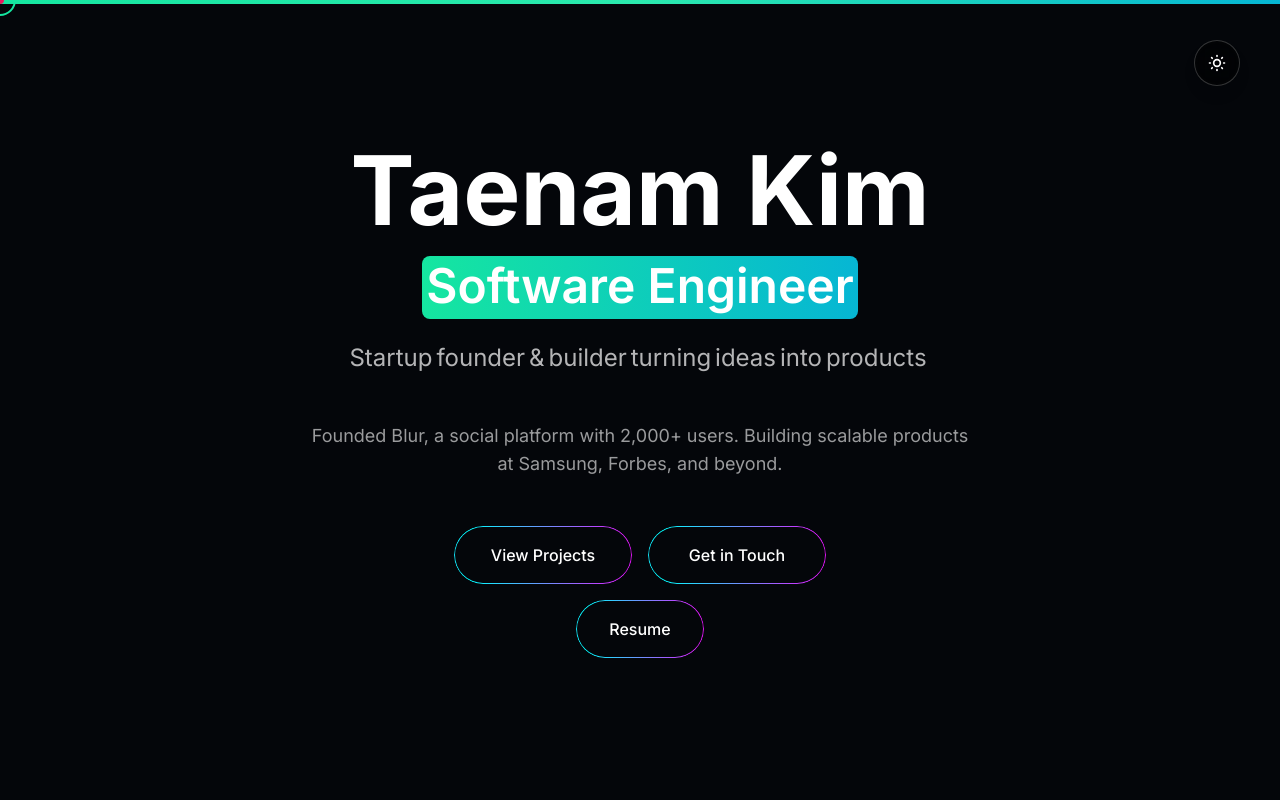
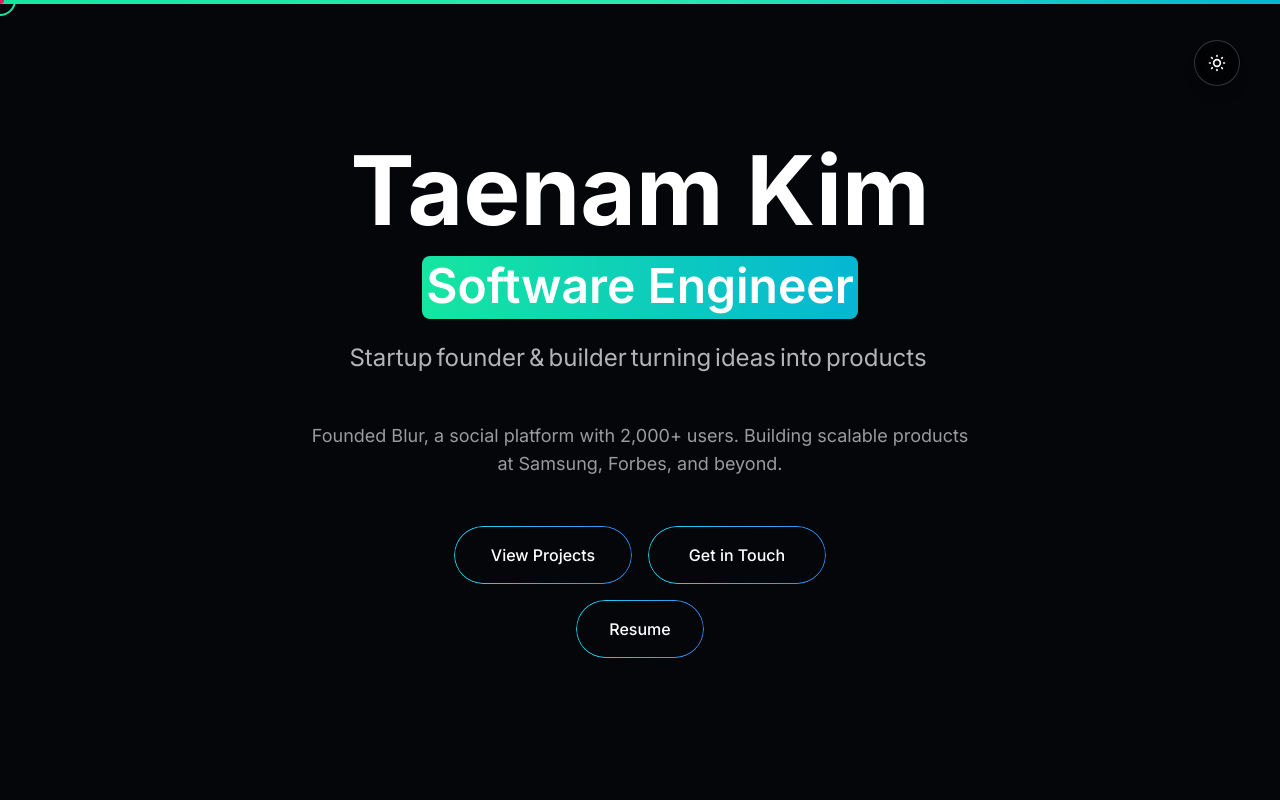
Before and after one commit to taenam1214/taenam1214.github.io, a React (Create React App) app: page / in a window 1280 px wide. Shown: the top 800 px of the page. Built offline with nearby package versions, Linux system fonts and the light colour scheme.

Commit message:
Recolor shared UI effect components to the new palette

```diff
--- a/src/components/ui/background-beams.jsx
+++ b/src/components/ui/background-beams.jsx
@@ -57,9 +57,9 @@ export const BackgroundBeams = ({ className }) => {
                 delay: Math.random() * 2,
               }}
             >
-              <stop stopColor="#ff00ff" stopOpacity="0" />
-              <stop stopColor="#ff00ff" />
-              <stop offset="1" stopColor="#00ffff" stopOpacity="0" />
+              <stop stopColor="#15e6a0" stopOpacity="0" />
+              <stop stopColor="#15e6a0" />
+              <stop offset="1" stopColor="#3b82f6" stopOpacity="0" />
             </motion.linearGradient>
           ))}
         </defs>
--- a/src/components/ui/card-spotlight.jsx
+++ b/src/components/ui/card-spotlight.jsx
@@ -1,7 +1,7 @@
 import React, { useRef, useState } from "react";
 import { cn } from "../../utils/cn";
 
-export const CardSpotlight = ({ children, className, spotlightColor = "rgba(255, 0, 255, 0.2)" }) => {
+export const CardSpotlight = ({ children, className, spotlightColor = "rgba(21, 230, 160, 0.2)" }) => {
   const divRef = useRef(null);
   const [position, setPosition] = useState({ x: 0, y: 0 });
   const [opacity, setOpacity] = useState(0);
--- a/src/components/ui/hero-highlight.jsx
+++ b/src/components/ui/hero-highlight.jsx
@@ -53,9 +53,9 @@ const BackgroundBeams = () => {
       >
         <defs>
           <linearGradient id="beam-gradient" x1="0%" y1="0%" x2="100%" y2="100%">
-            <stop offset="0%" stopColor="#ff00ff" stopOpacity="0" />
-            <stop offset="50%" stopColor="#ff00ff" stopOpacity="0.5" />
-            <stop offset="100%" stopColor="#00ffff" stopOpacity="0" />
+            <stop offset="0%" stopColor="#15e6a0" stopOpacity="0" />
+            <stop offset="50%" stopColor="#15e6a0" stopOpacity="0.5" />
+            <stop offset="100%" stopColor="#3b82f6" stopOpacity="0" />
           </linearGradient>
         </defs>
       </svg>
--- a/src/components/ui/moving-border.jsx
+++ b/src/components/ui/moving-border.jsx
@@ -24,7 +24,7 @@ export const MovingBorderButton = ({
           borderClassName
         )}
         style={{
-          background: "linear-gradient(90deg, #ff00ff, #00ffff, #ff00ff)",
+          background: "linear-gradient(90deg, #15e6a0, #22d3ee, #3b82f6)",
           backgroundSize: "200% 100%",
         }}
         animate={{
```
